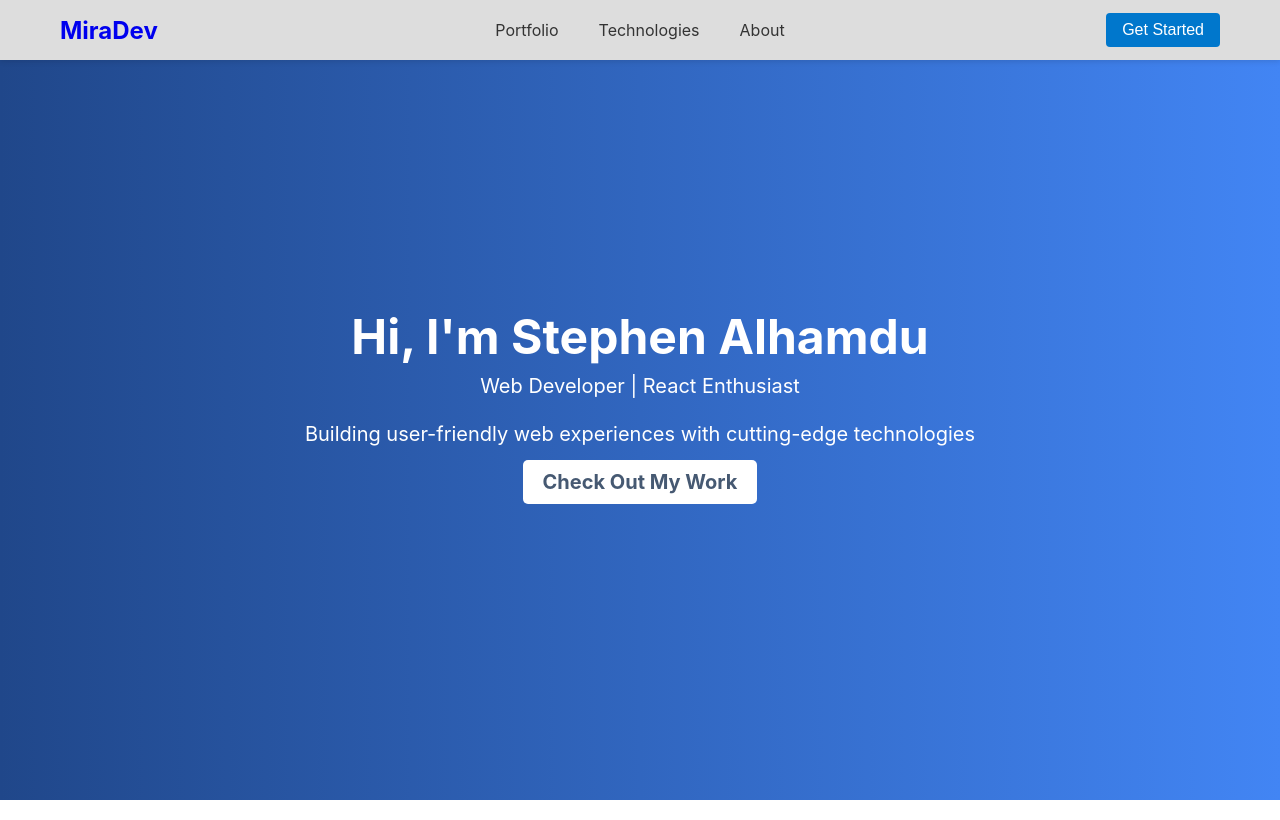
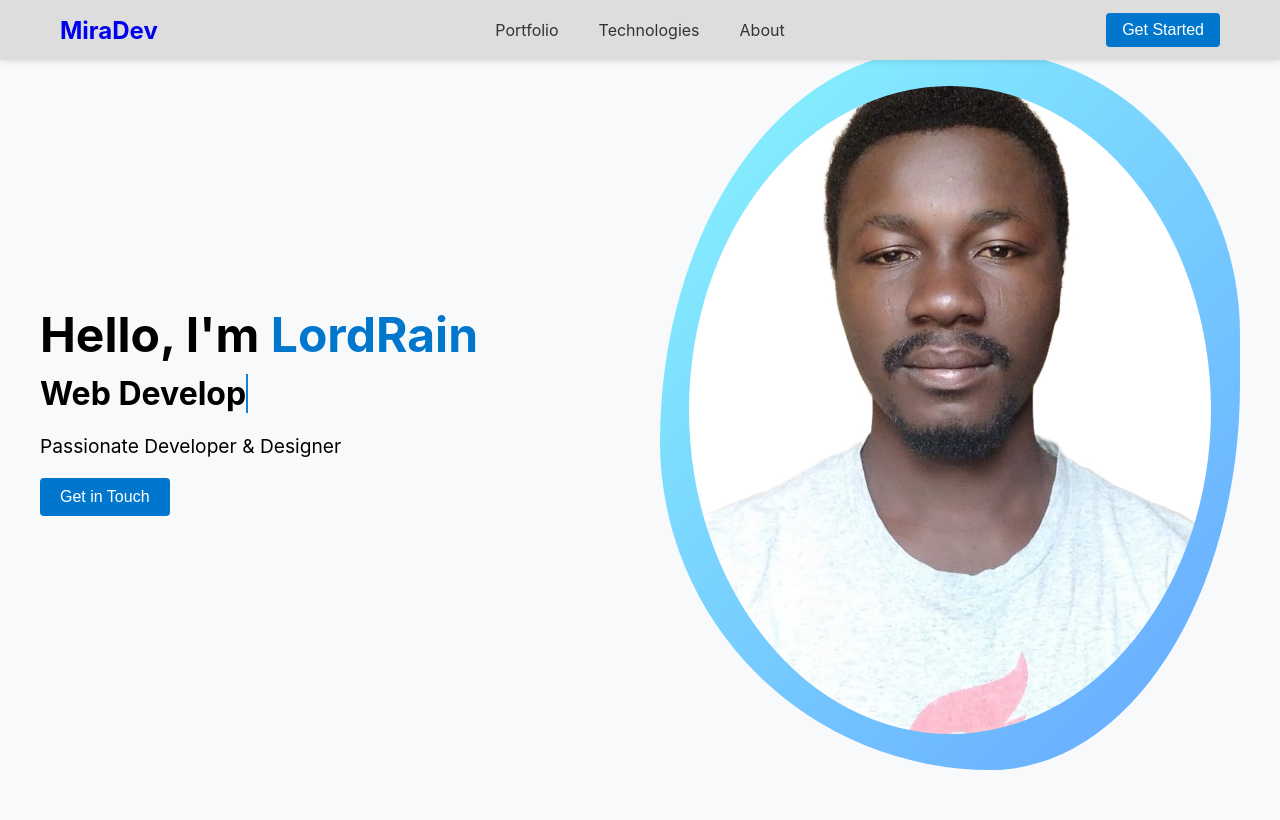
Before and after one commit to Piratescode/my-portfolio, a React (Create React App) app: page / in a window 1280 px wide. Built offline with nearby package versions, Linux system fonts and the light colour scheme.

Commit message:
Edited hero Section

```diff
--- a/src/components/Hero.css
+++ b/src/components/Hero.css
@@ -1,38 +1,165 @@
 .hero {
-    height: 100vh;
-    background: linear-gradient(to right, #20478a, #4285f4);
-    color: white;
-    display: flex;
-    justify-content: center;
-    align-items: center;
+  width: 100%;
+  min-height: 100vh;
+  background: #f8f9fa;
+  display: flex;
+  align-items: center;
+  justify-content: center;
+  padding: 50px 20px;
+}
+
+.hero-container {
+  display: flex;
+  align-items: center;
+  justify-content: space-between;
+  max-width: 1200px;
+  width: 100%;
+  gap: 40px;
+}
+
+.hero-text {
+  flex: 1;
+}
+
+.hero-text h1 {
+  font-size: 3rem;
+  margin-bottom: 10px;
+}
+
+.hero-text .name {
+  color: #0077cc;
+}
+
+.hero-text h2 {
+  font-size: 2rem;
+  height: 40px;
+  margin-bottom: 20px;
+}
+
+.hero-text p {
+  font-size: 1.2rem;
+  margin-bottom: 20px;
+}
+
+.hero-text button {
+  padding: 10px 20px;
+  font-size: 1rem;
+  background-color: #0077cc;
+  color: #fff;
+  border: none;
+  border-radius: 4px;
+  cursor: pointer;
+}
+
+.hero-text button:hover {
+  background-color: #005fa3;
+}
+
+.hero-image {
+  flex: 1;
+  display: flex;
+  align-items: center;
+  justify-content: center;
+  position: relative;
+}
+
+/* Blob */
+.blob {
+  width: 100%;
+  height: 90vh;
+  background: linear-gradient(135deg, #89f7fe 0%, #66a6ff 100%);
+  border-radius: 60% 40% 30% 70% / 60% 30% 70% 40%;
+  display: flex;
+  align-items: center;
+  justify-content: center;
+  animation: blobAnimation 8s infinite;
+  overflow: hidden;
+}
+
+@keyframes blobAnimation {
+  0%, 100% {
+    border-radius: 60% 40% 30% 70% / 60% 30% 70% 40%;
+  }
+  50% {
+    border-radius: 30% 60% 70% 40% / 50% 60% 30% 60%;
+  }
+}
+
+.blob img {
+  width: 90%;
+  height: 90%;
+  object-fit: cover;
+  border-radius: 50%;
+}
+
+/* Typing text animation */
+.animated-text::after {
+  content: "Web Developer";
+  animation: typing 6s steps(20) infinite, blink 0.7s infinite;
+  white-space: nowrap;
+  overflow: hidden;
+  border-right: 2px solid #0077cc;
+}
+
+@keyframes typing {
+  0% { content: "W"; }
+  10% { content: "We"; }
+  20% { content: "Web"; }
+  30% { content: "Web D"; }
+  40% { content: "Web De"; }
+  50% { content: "Web Dev"; }
+  60% { content: "Web Deve"; }
+  70% { content: "Web Devel"; }
+  80% { content: "Web Develo"; }
+  90% { content: "Web Develop"; }
+  100% { content: "Web Developer"; }
+}
+
+@keyframes blink {
+  50% { border-color: transparent; }
+}
+
+/* 📱 Mobile and Tablet Responsive Styling */
+@media (max-width: 992px) {
+  .hero-container {
+    flex-direction: column;
     text-align: center;
   }
 
-  .hero-content {
-    max-width: 800px;
+  .hero-text h1 {
+    font-size: 2.5rem;
   }
 
-  h1 {
-    font-size: 3rem;
-    margin-bottom: 0.5rem;
+  .hero-text h2 {
+    font-size: 1.8rem;
   }
 
-  p {
-    font-size: 1.25rem;
-    margin-bottom: 1.5rem;
+  .hero-text p {
+    font-size: 1rem;
   }
 
-  .cta-btn {
-    background-color: #ffffff;
-    color: #465972;
-    padding: 10px 20px;
-    text-decoration: none;
-    font-weight: bold;
-    border-radius: 5px;
-    font-size: 1.25rem;
+  .blob {
+    width: 250px;
+    height: 250px;
+    margin-top: 30px;
+  }
+}
+
+@media (max-width: 600px) {
+  .hero-text h1 {
+    font-size: 2rem;
   }
 
-  .cta-btn:hover {
-    background-color: #1a73e8;
-    color: white;
+  .hero-text h2 {
+    font-size: 1.5rem;
   }
+
+  .hero-text p {
+    font-size: 0.9rem;
+  }
+
+  .blob {
+    width: 200px;
+    height: 200px;
+  }
+}
--- a/src/components/Hero.js
+++ b/src/components/Hero.js
@@ -1,16 +1,33 @@
+import myPhoto from "../assets/photo.jpg";
 import React from 'react';
 import './Hero.css';  // We'll add styles for this in the next step
+
+
 
 const Hero = () => {
   return (
     <section className="hero">
-      <div className="hero-content">
-        <h1>Hi, I'm Stephen Alhamdu</h1>
-        <p>Web Developer | React Enthusiast</p>
-        <p>Building user-friendly web experiences with cutting-edge technologies</p>
-        <a href="#projects" className="cta-btn">Check Out My Work</a>
+    <div className="hero-container">
+
+      {/* Left side: Text */}
+      <div className="hero-text">
+        <h1>Hello, I'm <span className="name">LordRain</span></h1>
+        <h2><span className="animated-text"></span></h2>
+        <p>Passionate Developer & Designer</p>
+        <button>Get in Touch</button>
       </div>
-    </section>
+
+      {/* Right side: Image with blob */}
+      <div className="hero-image">
+        <div className="blob">
+        <img src={myPhoto} alt="My Photo" />
+
+
+        </div>
+      </div>
+
+    </div>
+  </section>
   );
 };
 
```
Also changed, not shown: src/assets/photo.jpg (added).
